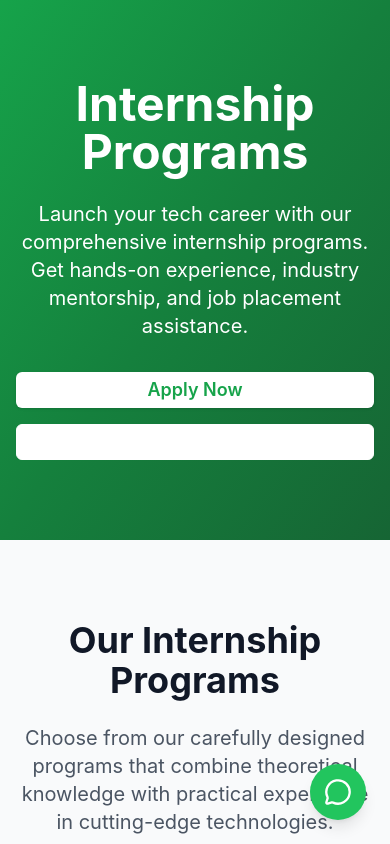
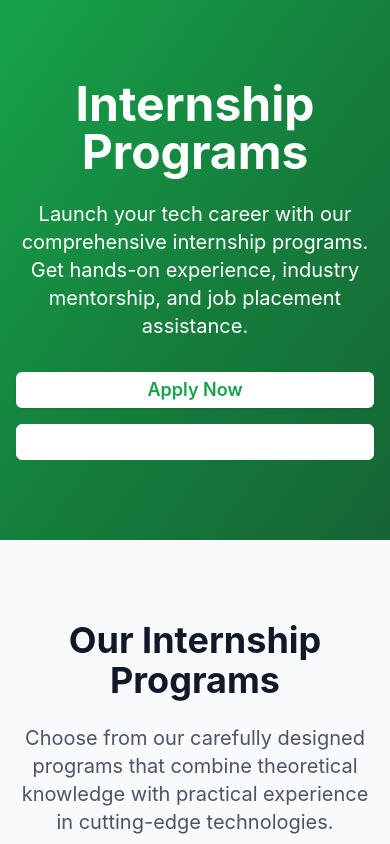
Before and after one commit to kushvardhan/jankiinfotech, a Next.js app: page /internship in a window 390 px wide. Shown: the top 844 px of the page. Built offline with nearby package versions, Linux system fonts and the light colour scheme.

Commit message:
added phone icon

```diff
--- a/src/app/layout.tsx
+++ b/src/app/layout.tsx
@@ -1,4 +1,4 @@
-import WhatsAppButton from "@/components/WhatsAppButton";
+import FloatingButtons from "@/components/FloatingButtons";
 import { generateMetadata, generateStructuredData } from "@/lib/seo";
 import type { Metadata } from "next";
 import { Geist, Geist_Mono } from "next/font/google";
@@ -44,7 +44,7 @@ export default function RootLayout({
         className={`${geistSans.variable} ${geistMono.variable} antialiased`}
       >
         {children}
-        <WhatsAppButton />
+        <FloatingButtons />
       </body>
     </html>
   );
```
